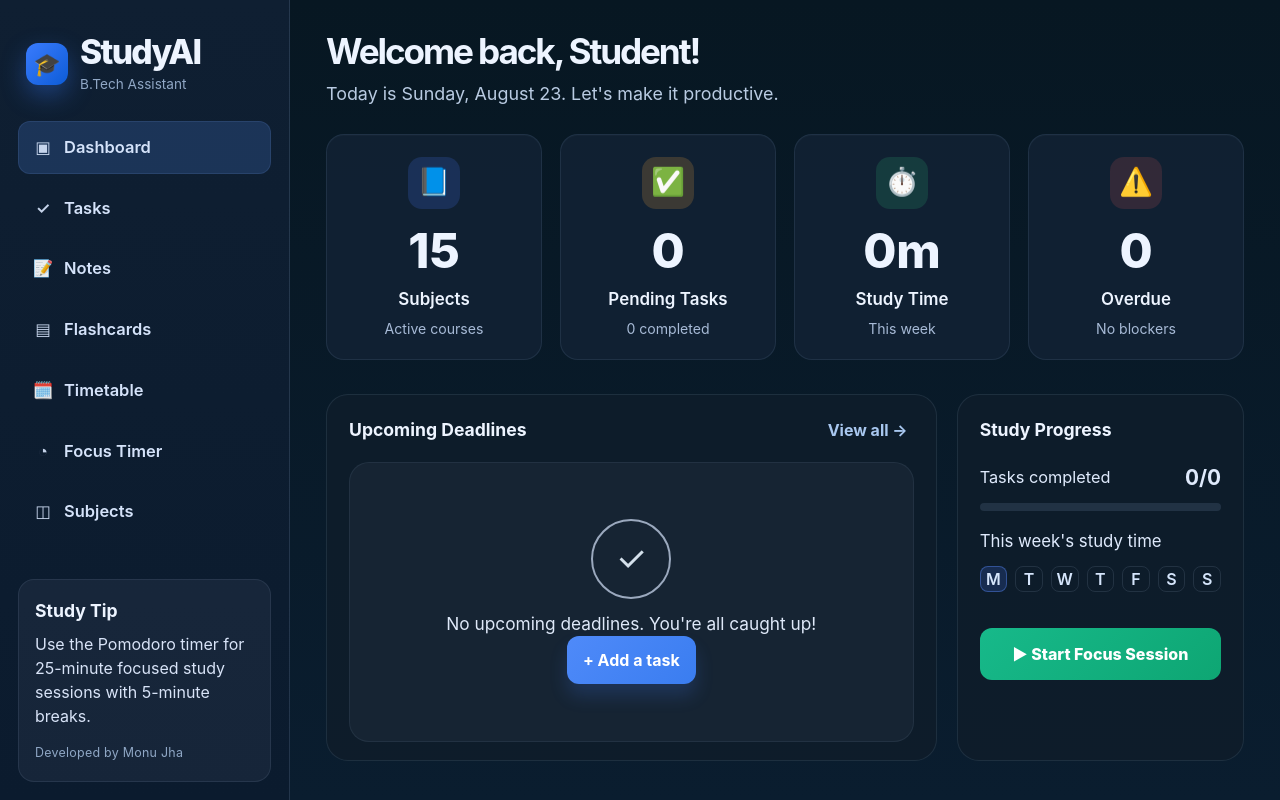
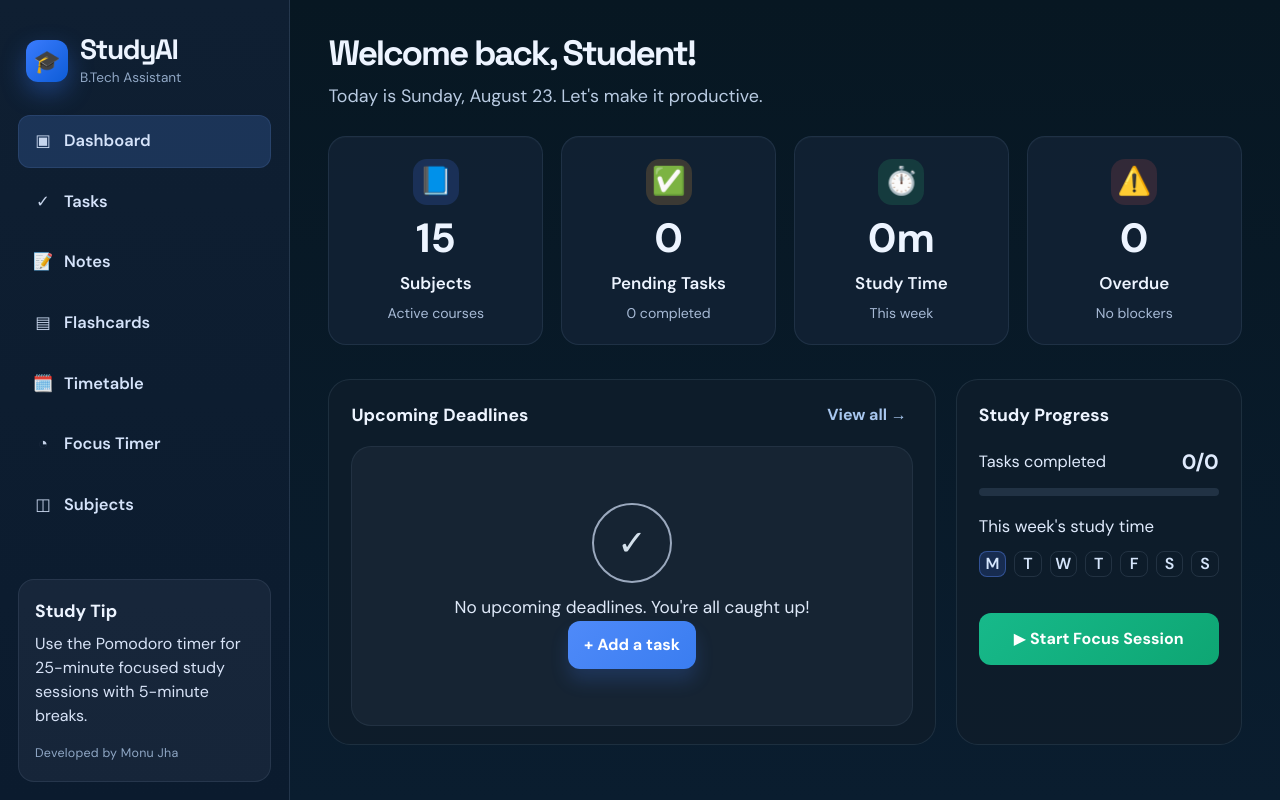
Before and after one commit to surajrawat11/study-ai-app, a React (Vite) app: page / in a window 1280 px wide. Built offline with nearby package versions, Linux system fonts and the light colour scheme.

Commit message:
Polish study dashboard interface

```diff
--- a/src/App.css
+++ b/src/App.css
@@ -4,6 +4,12 @@
   min-height: 100vh;
   background: #071722;
   color: #edf4ff;
+  animation: app-enter 0.45s ease both;
+}
+
+@keyframes app-enter {
+  from { opacity: 0; transform: translateY(8px); }
+  to { opacity: 1; transform: translateY(0); }
 }
 
 .sidebar {
@@ -34,7 +40,8 @@
 
 .brand-block h2 {
   margin: 0;
-  font-size: 2.1rem;
+  font-family: 'Space Grotesk', sans-serif;
+  font-size: 1.75rem;
   line-height: 1.1;
   font-weight: 800;
   letter-spacing: -0.05em;
@@ -115,7 +122,8 @@
 
 .main-panel {
   background: linear-gradient(180deg, #071722 0%, #0a1d2f 100%);
-  padding: 32px 36px 24px;
+  padding: 34px clamp(24px, 3vw, 48px) 40px;
+  min-width: 0;
 }
 
 .page-header {
@@ -124,6 +132,7 @@
 
 .page-header h1 {
   margin: 0;
+  font-family: 'Space Grotesk', sans-serif;
   font-size: clamp(2.2rem, 2vw, 3rem);
   letter-spacing: -0.06em;
   line-height: 1.1;
@@ -147,7 +156,7 @@
   border: 1px solid rgba(138, 171, 214, 0.12);
   border-radius: 18px;
   padding: 22px 18px 20px;
-  min-height: 170px;
+  min-height: 148px;
   display: flex;
   flex-direction: column;
   justify-content: center;
@@ -156,13 +165,13 @@
 }
 
 .summary-card .icon-wrap {
-  width: 52px;
-  height: 52px;
+  width: 46px;
+  height: 46px;
   border-radius: 14px;
   display: grid;
   place-items: center;
   font-size: 1.7rem;
-  margin-bottom: 18px;
+  margin-bottom: 14px;
 }
 
 .summary-card.blue .icon-wrap { background: rgba(71, 122, 255, 0.18); }
@@ -171,7 +180,7 @@
 .summary-card.red .icon-wrap { background: rgba(255, 92, 92, 0.14); }
 
 .summary-value {
-  font-size: 3rem;
+  font-size: 2.55rem;
   font-weight: 800;
   line-height: 1;
   margin-bottom: 12px;
@@ -480,14 +489,14 @@
 }
 
 .subject-list {
-  display: flex;
-  flex-direction: column;
+  display: grid;
+  grid-template-columns: repeat(3, minmax(210px, 1fr));
   gap: 18px;
   margin-top: 8px;
 }
 
 .subject-card {
-  width: min(100%, 540px);
+  width: 100%;
   background: rgba(16, 30, 43, 0.9);
   border: 1px solid rgba(128, 154, 189, 0.15);
   border-radius: 18px;
@@ -495,6 +504,7 @@
   align-items: center;
   gap: 18px;
   padding: 18px 20px;
+  min-height: 106px;
 }
 
 .subject-badge {
@@ -699,6 +709,10 @@
   cursor: pointer;
 }
 
+.subject-card .delete-btn {
+  margin-left: auto;
+}
+
 .item-list,
 .note-grid,
 .card-grid {
@@ -834,6 +848,10 @@ input.search-box:focus {
   .timetable-grid {
     grid-template-columns: repeat(2, minmax(170px, 1fr));
   }
+
+  .subject-list {
+    grid-template-columns: repeat(2, minmax(210px, 1fr));
+  }
 }
 
 @media (max-width: 800px) {
@@ -852,7 +870,8 @@ input.search-box:focus {
 
   .summary-grid,
   .timetable-grid,
-  .search-row {
+  .search-row,
+  .subject-list {
     grid-template-columns: 1fr;
   }
 
--- a/src/index.css
+++ b/src/index.css
@@ -1,5 +1,7 @@
+@import url('https://fonts.googleapis.com/css2?family=DM+Sans:wght@400;500;600;700&family=Space+Grotesk:wght@600;700&display=swap');
+
 :root {
-  font-family: 'Inter', 'Segoe UI', sans-serif;
+  font-family: 'DM Sans', 'Segoe UI', sans-serif;
   line-height: 1.5;
   font-weight: 400;
   color: #edf4ff;
```
